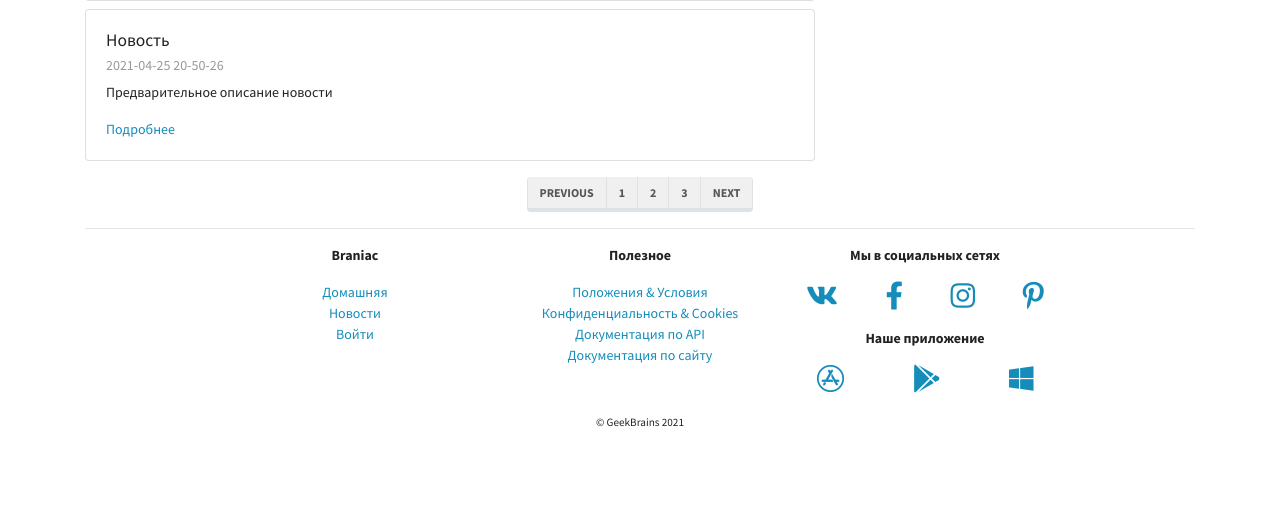
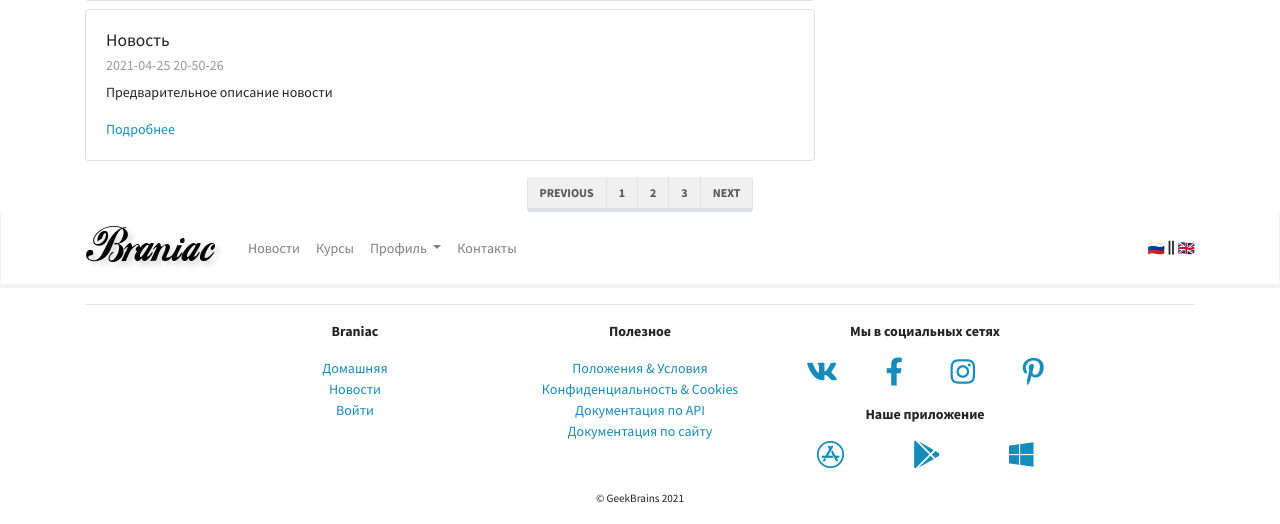
Before and after one commit to SaNcHeZ2222/Django_geekbrains, a Django app: page /mainapp/news/ in a window 1280 px wide. Shown: the part 715-1239 px from the top of the page. Before the commit the page ends 1142 px from the top, so only its background shows below. Run offline with Django 3.2, Linux system fonts and the light colour scheme; some libraries are stand-ins or nearby versions.

Commit message:
lesson_3 Templates including

```diff
--- a/templates/base.html
+++ b/templates/base.html
@@ -21,6 +21,21 @@
 
 <body>
 
+  {% include 'includes/main_menu.html' %}
+
+  <div class="container-md">
+
+    {% block content %}
+
+    Lorem ipsum dolor sit amet, consectetur adipisicing elit. Aspernatur
+    optio est esse? Veritatis laborum expedita
+    quibusdam numquam! Expedita amet nisi dolor similique autem, mollitia
+    ipsa et, natus vel explicabo
+    reprehenderit?
+
+    {% endblock content %}
+
+  </div>
 
 
   <nav class="navbar navbar-expand-lg navbar-light bg-light">
@@ -70,24 +85,6 @@
       </div>
     </div>
   </nav>
-
-
-
-
-
-  <div class="container-md">
-
-    {% block content %}
-
-    Lorem ipsum dolor sit amet, consectetur adipisicing elit. Aspernatur
-    optio est esse? Veritatis laborum expedita
-    quibusdam numquam! Expedita amet nisi dolor similique autem, mollitia
-    ipsa et, natus vel explicabo
-    reprehenderit?
-
-    {% endblock content %}
-
-  </div>
 
   <!-- Footer -->
 
--- /dev/null
+++ b/templates/includes/main_menu.html
@@ -0,0 +1,43 @@
+<nav class="navbar navbar-expand-lg navbar-light bg-light">
+  <div class="container">
+    <a class="navbar-brand" href="index.html">
+      <img src="/static/img/logo.png" alt="">
+    </a>
+    <button class="navbar-toggler" type="button" data-toggle="collapse" data-target="#navbarSupportedContent"
+      aria-controls="navbarSupportedContent" aria-expanded="false" aria-label="Toggle navigation">
+      <span class="navbar-toggler-icon"></span>
+    </button>
+
+    <div class="collapse navbar-collapse" id="navbarSupportedContent">
+      <ul class="navbar-nav mr-auto">
+        <li class="nav-item ">
+          <a class="nav-link" href="news.html">Новости</a>
+        </li>
+        <li class="nav-item ">
+          <a class="nav-link" href="courses_list.html">Курсы</a>
+        </li>
+        <li class="nav-item dropdown">
+          <a class="nav-link dropdown-toggle" href="#" id="ddProfile" role="button" data-toggle="dropdown"
+            aria-haspopup="true" aria-expanded="false">
+            Профиль
+          </a>
+          <div class="dropdown-menu" aria-labelledby="ddProfile">
+            <a class="dropdown-item" href="#">Редактировать
+              профиль</a>
+            <a class="dropdown-item" href="#">Мои курсы</a>
+            <div class="dropdown-divider"></div>
+            <a class="dropdown-item" href="#">Модерация</a>
+            <a class="dropdown-item" href="#">Административный
+              раздел</a>
+            <div class="dropdown-divider"></div>
+            <a class="dropdown-item" href="#">Выход</a>
+          </div>
+        </li>
+        <li class="nav-item ">
+          <a class="nav-link" href="contacts.html">Контакты</a>
+        </li>
+      </ul>
+      <span><a href="#">🇷🇺</a> <i class="fas fa-grip-lines-vertical"></i> <a href="#">🇬🇧</a></span>
+    </div>
+  </div>
+</nav>
```
